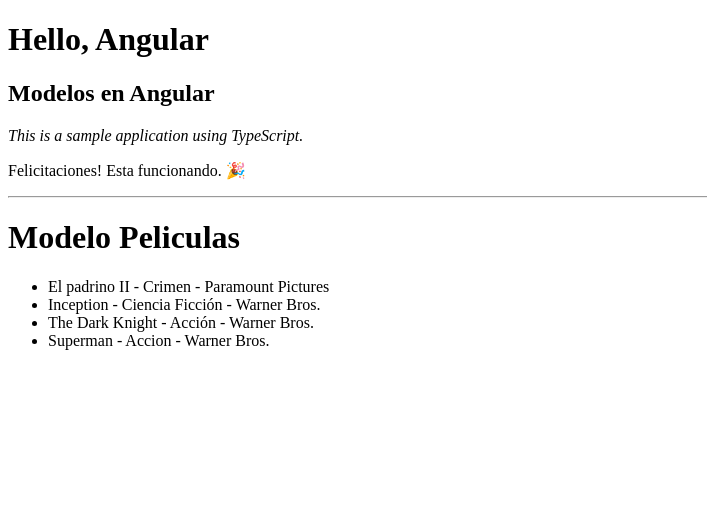
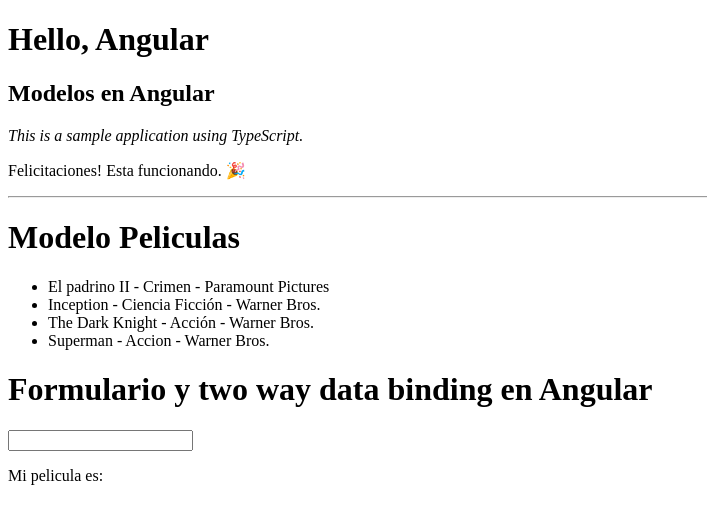
Before and after one commit to Juan8516/03.-Angular, an Angular app: page / in a window 1280 px wide. Shown: the top 524 px of the page, without its empty margins (0-707 px from the left). Built offline with nearby package versions, Linux system fonts and the light colour scheme.

Commit message:
two way data binding

```diff
--- a/src/app/components/peliculas/peliculas.html
+++ b/src/app/components/peliculas/peliculas.html
@@ -7,3 +7,12 @@
     <li>{{pelicula.titulo}} - {{pelicula.genero}} - {{pelicula.plataforma}}</li>
   }
 </ul>
+
+<h1>Formulario y two way data binding en Angular</h1>
+
+<input type="text" [(ngModel)] = "mi_pelicula"/>
+
+<p>
+  Mi pelicula es:
+<strong>{{mi_pelicula}}</strong>
+</p>
--- a/src/app/components/peliculas/peliculas.ts
+++ b/src/app/components/peliculas/peliculas.ts
@@ -1,9 +1,10 @@
 import { Component } from '@angular/core';
 import { Pelicula } from '../../models/pelicula';
+import { FormsModule } from '@angular/forms';
 
 @Component({
   selector: 'app-peliculas',
-  imports: [],
+  imports: [FormsModule],
   templateUrl: './peliculas.html',
   styleUrl: './peliculas.css'
 })
@@ -11,6 +12,9 @@ export class Peliculas {
 
   public titulo: string;
   public peliculas: Array<Pelicula>;
+
+  //Trabajo con formularios y binding bidireccional
+  public mi_pelicula: string = "";
 
   constructor() {
     this.titulo = 'Modelo Peliculas';
```
